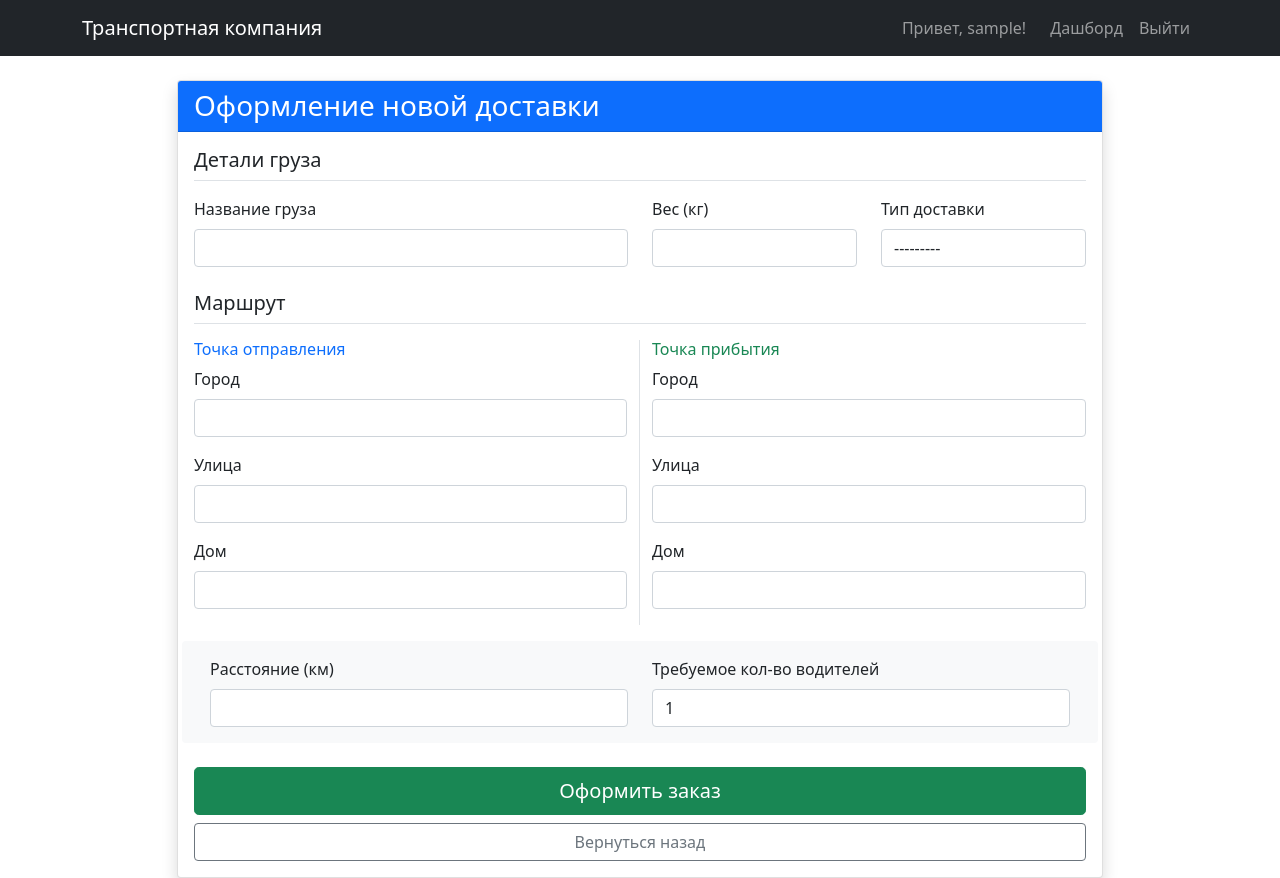
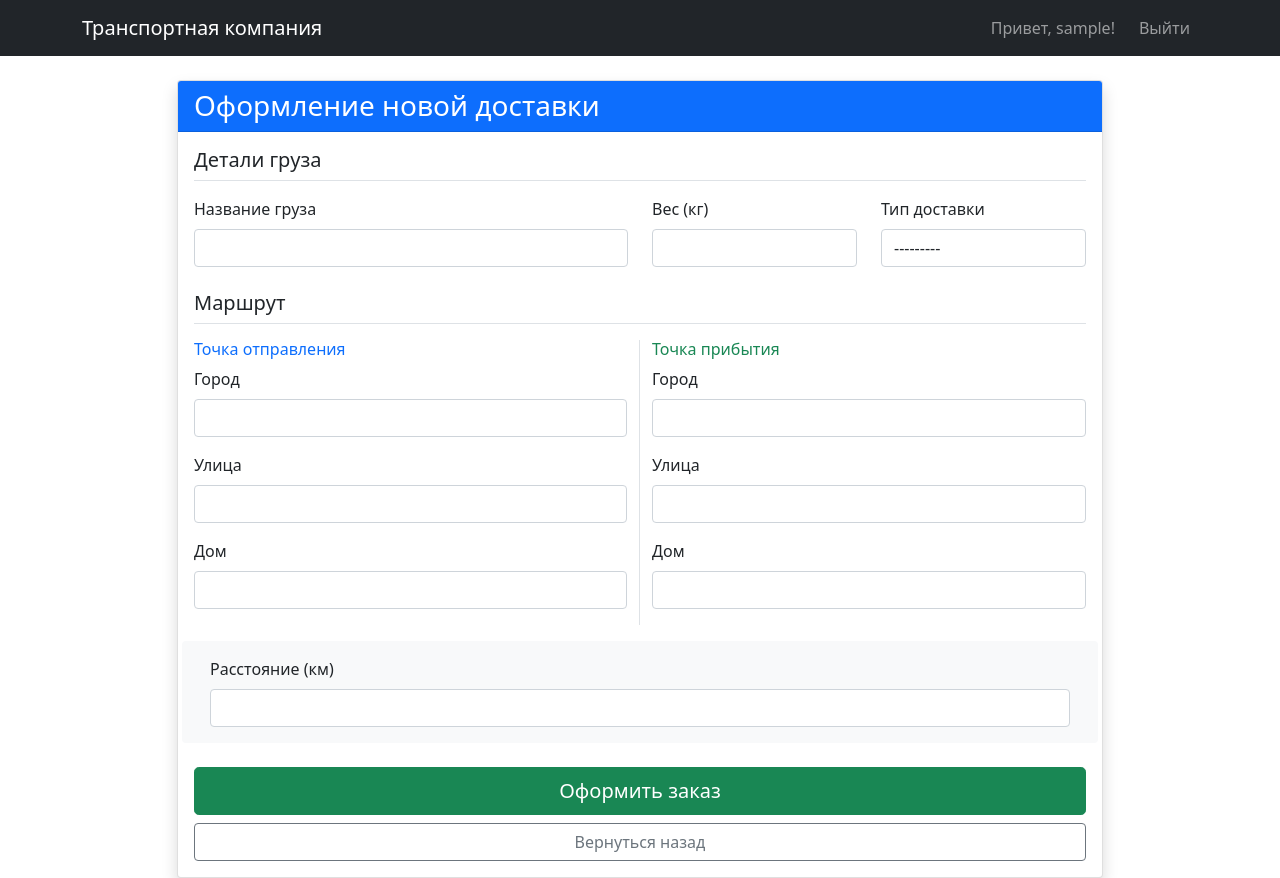
Before and after one commit to Verdict33/Cours_work_sql, a Django app: page /client/delivery/create/ in a window 1280 px wide. Run offline with Django 5.2, Linux system fonts and the light colour scheme; the first user in the database is signed in; tables that the repository leaves empty hold one stand-in row (Sample ...).

Commit message:
fix driver and client dashboard

```diff
--- a/delivery_company/transport/forms.py
+++ b/delivery_company/transport/forms.py
@@ -37,19 +37,18 @@ class CustomUserCreationForm(UserCreationForm):
         super().__init__(*args, **kwargs)
 
         # 1. Формируем список выбора автомобиля
-        # Вариант по умолчанию
         fleet_choices = [('own', 'Свой автомобиль')]
 
-        # Добавляем свободные машины из базы (статус 'простой')
-        # Если у вас нет машин в базе, список будет содержать только "Свой автомобиль"
         try:
-            available_fleets = Fleet.objects.filter(status='простой')
+            # ИЗМЕНЕНИЕ ЗДЕСЬ: ищем машины со статусом 'на стоянке'
+            available_fleets = Fleet.objects.filter(status='на стоянке')
             for car in available_fleets:
-                # Формат: ID, "Volvo (x000xx)"
                 fleet_choices.append((str(car.id), str(car)))
         except Exception:
-            # На случай, если миграции еще не применены
             pass
+
+        self.fields['fleet_choice'].choices = fleet_choices
+        self.fields['fleet_choice'].widget.attrs.update({'class': 'form-select'})
 
         self.fields['fleet_choice'].choices = fleet_choices
         # Добавляем класс bootstrap
@@ -94,7 +93,7 @@ class CustomUserCreationForm(UserCreationForm):
                     try:
                         assigned_fleet = Fleet.objects.get(id=int(choice))
                     except Fleet.DoesNotExist:
-                        assigned_fleet = None
+                        assigned_fleet = 'нет информации'
 
                 Driver.objects.create(
                     user=user,
@@ -114,10 +113,9 @@ class CustomUserCreationForm(UserCreationForm):
 class DeliveryForm(forms.ModelForm):
     class Meta:
         model = Delivery
-        fields = ['delivery_type', 'requested_drivers_count']
+        fields = ['delivery_type']
         widgets = {
             'delivery_type': forms.Select(attrs={'class': 'form-control'}),
-            'requested_drivers_count': forms.NumberInput(attrs={'class': 'form-control', 'min': 1}),
         }
 
 
--- a/delivery_company/transport/models.py
+++ b/delivery_company/transport/models.py
@@ -32,14 +32,13 @@ class Client(models.Model):
 
 class Fleet(models.Model):
     STATUS_CHOICES = [
-        ('в эксплуатации', 'В эксплуатации'),
-        ('на ремонте', 'На ремонте'),
-        ('простой', 'Простой'),
+        ('используется', 'Используется'),  # Было "в эксплуатации"
+        ('на стоянке', 'На стоянке'),  # Было "простой"
     ]
 
     license_plate = models.CharField(max_length=20, unique=True)
     model = models.CharField(max_length=100)
-    status = models.CharField(max_length=50, choices=STATUS_CHOICES)
+    status = models.CharField(max_length=50, choices=STATUS_CHOICES, default='на стоянке')  # Добавил дефолт
     capacity = models.DecimalField(max_digits=10, decimal_places=2)
 
     class Meta:
@@ -122,7 +121,6 @@ class Delivery(models.Model):
     driver = models.ForeignKey(Driver, on_delete=models.SET_NULL, null=True, blank=True)
     status = models.CharField(max_length=50, choices=STATUS_CHOICES)
     delivery_type = models.CharField(max_length=50, choices=DELIVERY_TYPE_CHOICES)
-    requested_drivers_count = models.IntegerField(default=1)
     created_at = models.DateTimeField(auto_now_add=True)
 
     class Meta:
--- a/delivery_company/transport/templates/base.html
+++ b/delivery_company/transport/templates/base.html
@@ -9,14 +9,18 @@
 <body>
     <nav class="navbar navbar-expand-lg navbar-dark bg-dark">
         <div class="container">
-            <a class="navbar-brand" href="{% url 'home' %}">Транспортная компания</a>
+            <!-- 1. Заменили ссылку <a> на <span>, убрали href -->
+            <span class="navbar-brand mb-0 h1">Транспортная компания</span>
 
             {% if user.is_authenticated %}
-            <div class="navbar-nav ms-auto">
+            <div class="navbar-nav ms-auto align-items-center">
                 <span class="navbar-text me-3">
                     Привет, {{ user.username }}!
                 </span>
-                <a class="nav-link" href="{% url 'dashboard' %}">Дашборд</a>
+
+                <!-- 2. Ссылка "Дашборд" удалена отсюда -->
+
+                <!-- Кнопка выхода (форма, которую мы сделали на прошлом шаге) -->
                 <form action="{% url 'logout' %}" method="post" class="d-inline">
                     {% csrf_token %}
                     <button type="submit" class="nav-link bg-transparent border-0 p-2">Выйти</button>
--- a/delivery_company/transport/templates/client/create_delivery.html
+++ b/delivery_company/transport/templates/client/create_delivery.html
@@ -69,14 +69,11 @@
 
                     <!-- Секция 3: Дополнительно -->
                     <div class="row mt-3 bg-light p-3 rounded">
-                        <div class="col-md-6">
+                        <div class="col-md-12">
                             <label class="form-label">Расстояние (км)</label>
                             {{ route_form.distance }}
                         </div>
-                        <div class="col-md-6">
-                            <label class="form-label">Требуемое кол-во водителей</label>
-                            {{ delivery_form.requested_drivers_count }}
-                        </div>
+                        <!-- Поле выбора количества водителей удалено -->
                     </div>
 
                     <div class="d-grid gap-2 mt-4">
--- a/delivery_company/transport/templates/client/dashboard.html
+++ b/delivery_company/transport/templates/client/dashboard.html
@@ -54,14 +54,18 @@
                                 <span class="badge bg-danger">Отменён</span>
                             {% endif %}
                         </td>
+
                         <td>
                             {% if delivery.driver %}
-                                {{ delivery.driver.last_name }} {{ delivery.driver.first_name }}<br>
+                                <!-- 3. Добавлено отчество (patronymic) -->
+                                {{ delivery.driver.last_name }} {{ delivery.driver.first_name }} {{ delivery.driver.patronymic|default:"" }}<br>
                                 <small class="text-muted">{{ delivery.driver.phone }}</small>
                             {% else %}
                                 <span class="text-muted fst-italic">Поиск водителя...</span>
                             {% endif %}
                         </td>
+
+
                         <td>
                             <!-- Кнопка удаления доступна только если заказ оформлен и водитель не назначен -->
                             {% if delivery.status == 'оформлен' and not delivery.driver %}
--- a/delivery_company/transport/templates/client/profile.html
+++ b/delivery_company/transport/templates/client/profile.html
@@ -53,7 +53,7 @@
             </div>
         </div>
         <div class="card-footer text-muted">
-            <a href="{% url 'client_dashboard' %}" class="btn btn-secondary">Вернуться на дашборд</a>
+            <a href="{% url 'client_dashboard' %}" class="btn btn-secondary">Вернуться к заказам</a>
             <!-- Здесь можно будет добавить кнопку редактирования профиля в будущем -->
         </div>
     </div>
--- a/delivery_company/transport/views.py
+++ b/delivery_company/transport/views.py
@@ -179,12 +179,19 @@ def accept_delivery(request, delivery_id):
     delivery = get_object_or_404(Delivery, id=delivery_id, status='оформлен', driver__isnull=True)
 
     if driver.status == 'свободен':
+        # 1. Обновляем доставку
         delivery.driver = driver
         delivery.status = 'в пути'
         delivery.save()
 
+        # 2. Обновляем водителя
         driver.status = 'в пути'
         driver.save()
+
+        # 3. Обновляем статус машины (если она есть)
+        if driver.fleet:
+            driver.fleet.status = 'используется'
+            driver.fleet.save()
 
     return redirect('driver_dashboard')
 
@@ -197,12 +204,19 @@ def cancel_delivery(request, delivery_id):
     driver = request.user.driver
     delivery = get_object_or_404(Delivery, id=delivery_id, driver=driver, status='в пути')
 
+    # 1. Сбрасываем доставку
     delivery.driver = None
     delivery.status = 'оформлен'
     delivery.save()
 
+    # 2. Освобождаем водителя
     driver.status = 'свободен'
     driver.save()
+
+    # 3. Освобождаем машину (возвращаем на стоянку)
+    if driver.fleet:
+        driver.fleet.status = 'на стоянке'
+        driver.fleet.save()
 
     return redirect('driver_dashboard')
 
@@ -215,11 +229,18 @@ def complete_delivery(request, delivery_id):
     driver = request.user.driver
     delivery = get_object_or_404(Delivery, id=delivery_id, driver=driver, status='в пути')
 
+    # 1. Завершаем доставку
     delivery.status = 'доставлен'
     delivery.save()
 
+    # 2. Освобождаем водителя
     driver.status = 'свободен'
     driver.save()
+
+    # 3. Освобождаем машину (возвращаем на стоянку)
+    if driver.fleet:
+        driver.fleet.status = 'на стоянке'
+        driver.fleet.save()
 
     return redirect('driver_dashboard')
 
```
Also changed, not shown: delivery_company/transport/migrations/0003_alter_fleet_status.py (added), delivery_company/transport/migrations/0004_remove_delivery_requested_drivers_count.py (added).
